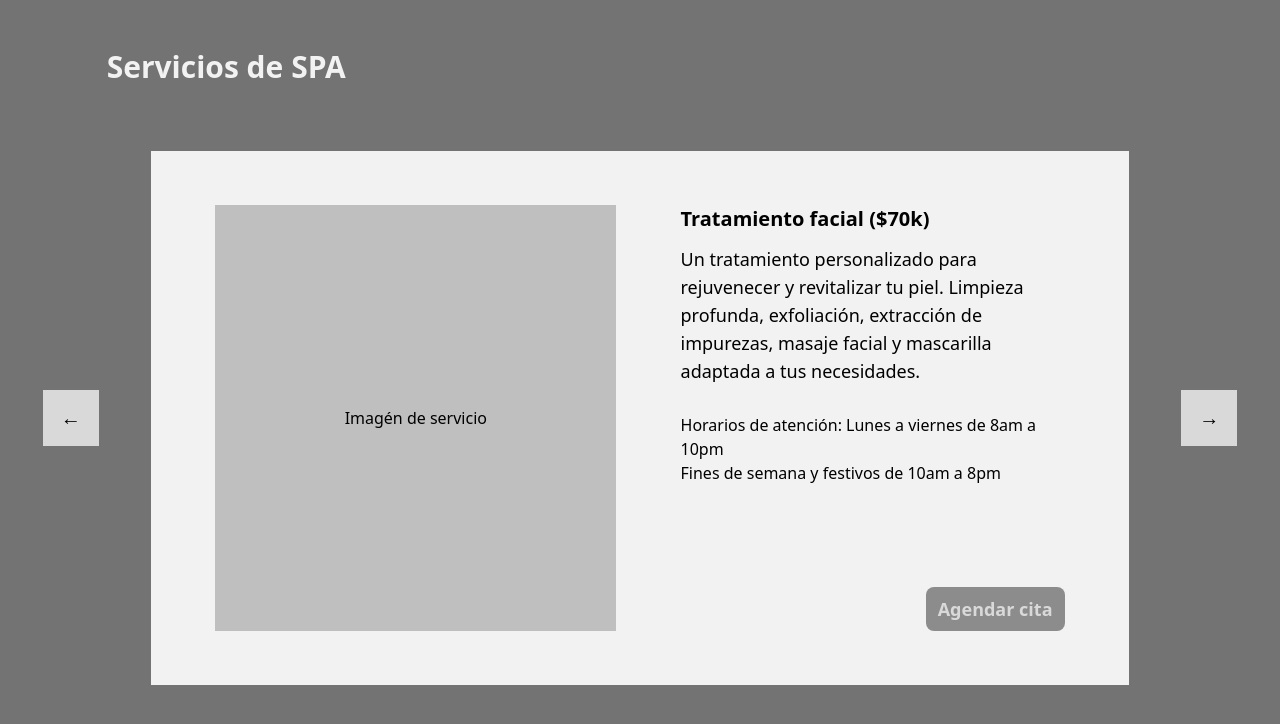
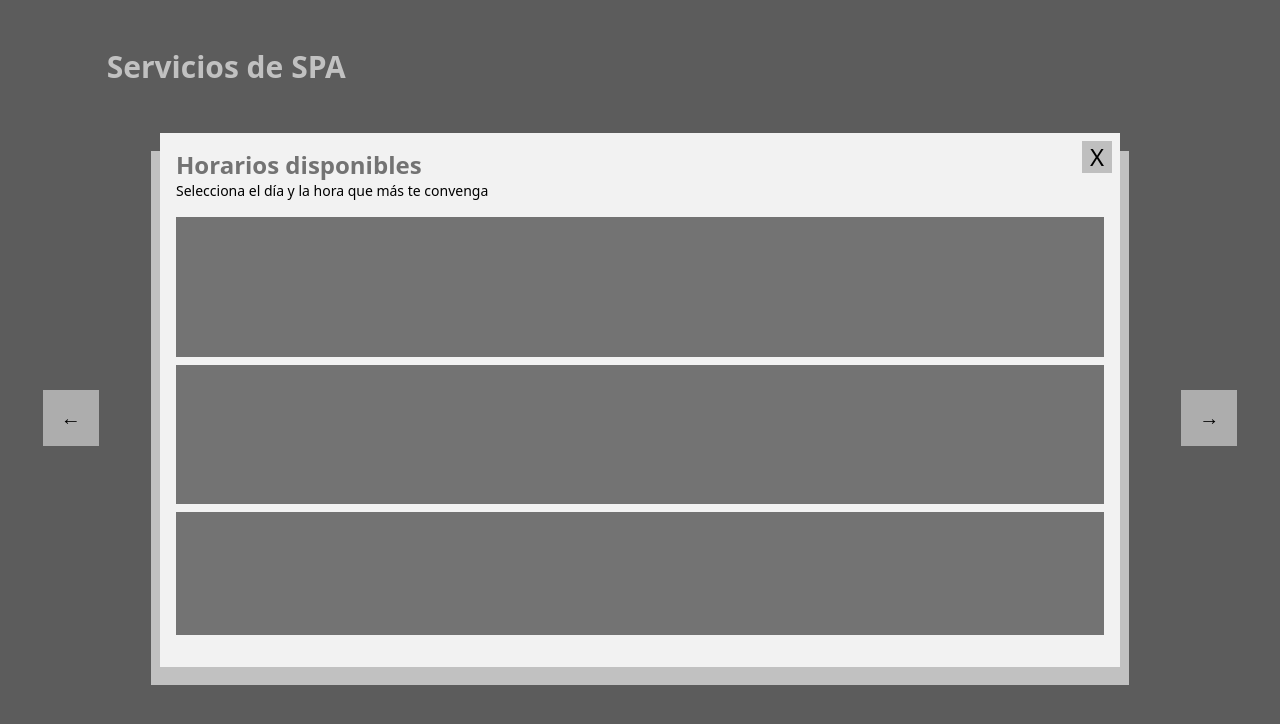
Before and after one commit to PabloCarrH/equilibrium, a React (Create React App) app: page / in a window 1280 px wide. Both pictures are taken after a click on the button "Agendar cita". Shown: the top 724 px of the page. Built offline with nearby package versions, Linux system fonts and the light colour scheme.

Commit message:
Creando modales para horarios, ajustando eslint para ubicar errores e incremento de aspecto visual de las tarjetas de servicios

```diff
--- a/eslint.config.mjs
+++ b/eslint.config.mjs
@@ -12,7 +12,8 @@ export default [
   pluginReact.configs.flat.recommended,
   {
     rules: {
-      "no-unused-vars": ["warn", { "varsIgnorePattern": "^_", "argsIgnorePattern": "^_" }]
+      "no-unused-vars": ["warn", { "varsIgnorePattern": "^_", "argsIgnorePattern": "^_" }],
+      '@typescript-eslint/no-unused-vars': 'off'
     }
   }
 ];
--- a/src/components/card.tsx
+++ b/src/components/card.tsx
@@ -1,6 +1,9 @@
-import React from "react";
-
+import React, {useState} from "react";
+import Modal from "./modal.tsx";
+import DateCard from "./date-card.tsx";
 const Card: React.FC = () => {
+    const [open, setOpen] = useState(false);
+    const dates = Array(5).fill(DateCard);
     return (
         <div className="bg-brand-400 w-11/12 h-full flex justify-evenly items-center md:px-2 max-md:gap-x-4 max-sm:h-5/6 px-4 max-sm:flex-col max-sm:pt-6 max-sm:pb-4 max-sm:gap-y-4">
             <div className="bg-brand-300 w-5/12 h-4/5 flex items-center justify-center max-sm:w-3/4 max-sm:h-2/5">
@@ -10,7 +13,19 @@ const Card: React.FC = () => {
                 <h2 className="text-xl font-semibold max-md:text-lg">Tratamiento facial ($70k)</h2>
                 <p className="text-lg max-md:text-base">Un tratamiento personalizado para rejuvenecer y revitalizar tu piel. Limpieza profunda, exfoliación, extracción de impurezas, masaje facial y mascarilla adaptada a tus necesidades.</p>
                 <p className="text-base max-md:text-sm font-thin md:mt-4">Horarios de atención: Lunes a viernes de 8am a 10pm <br />Fines de semana y festivos de 10am a 8pm</p>
-                <button className="bg-brand-200 rounded-lg px-3 py-2 max-w-fit absolute bottom-0 right-0 text-brand-500 font-semibold text-lg max-md:text-sm hover:bg-brand-100">Agendar cita</button>
+                <button className="bg-brand-200 rounded-lg px-3 py-2 max-w-fit absolute bottom-0 right-0 text-brand-500 font-semibold text-lg max-md:text-sm hover:bg-brand-100" onClick={() => setOpen(true)}>Agendar cita</button>
+                <Modal open={open} onClose={()=>setOpen(false)}>
+                    <div className="w-9/12 h-4/6 bg-brand-400 p-4 max-sm:w-9/12 max-sm:h-4/5 relative" onClick={(e)=>e.stopPropagation()}>
+                        <button className="absolute top-2 right-2 text-2xl bg-brand-300 hover:bg-brand-100 px-2 " onClick={() => setOpen(false)}>X</button>
+                        <h2 className="font-semibold text-brand-100 text-2xl">Horarios disponibles</h2>
+                        <p className="text-sm">Selecciona el día y la hora que más te convenga</p>
+                        <div className="max-sm:mt-2 mt-4 flex flex-col gap-y-2 w-full h-5/6 overflow-y-scroll items-center flex-shrink-0">
+                            {dates.map((DateCard, index) => (
+                                <DateCard key={index} />
+                            ))}
+                        </div>
+                    </div>
+                </Modal>
             </div>
         </div>
     );
--- /dev/null
+++ b/src/components/date-card.tsx
@@ -0,0 +1,11 @@
+import React from "react";
+
+const DateCard: React.FC = () => {
+    return(
+        <div className="w-full h-2/6 max-sm:h-28 flex justify-center flex-shrink-0 bg-brand-100">
+
+        </div>
+
+    )
+}
+export default DateCard
--- /dev/null
+++ b/src/components/modal.tsx
@@ -0,0 +1,19 @@
+import React from "react";
+import ReactDOM from "react-dom";
+type ModalProps = {
+    children: React.ReactNode
+    open: boolean
+    onClose: () => void
+}
+const Modal:React.FC<ModalProps> = ({children, open, onClose}) => {
+    if (!open) return null;
+
+    return ReactDOM.createPortal(
+        <div onClick={onClose} className="fixed inset-0 flex justify-center items-center transition-colors bg-black/20 z-50">
+            {children}
+        </div>,
+        document.body
+    );
+}
+
+export default Modal;
```
